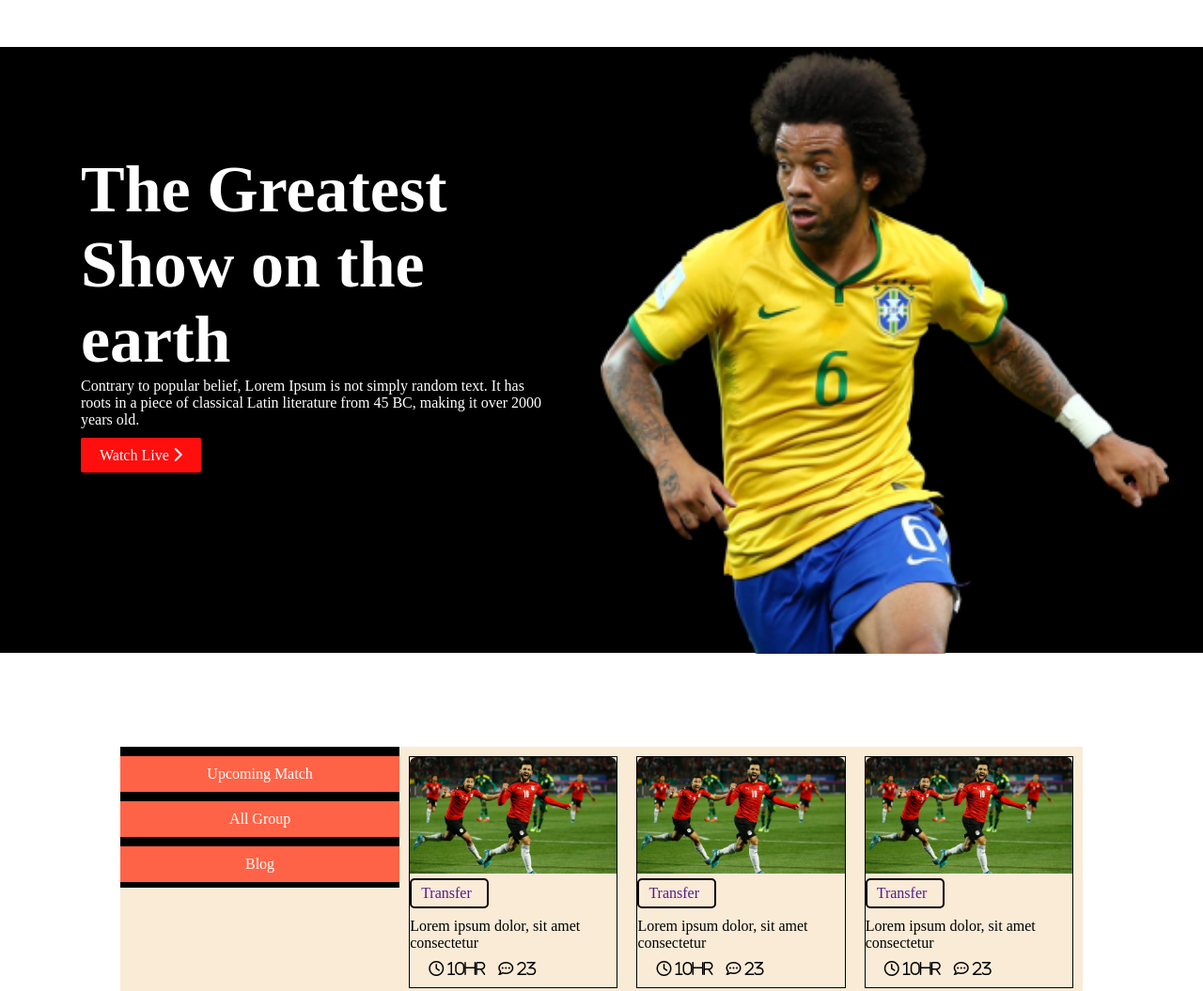
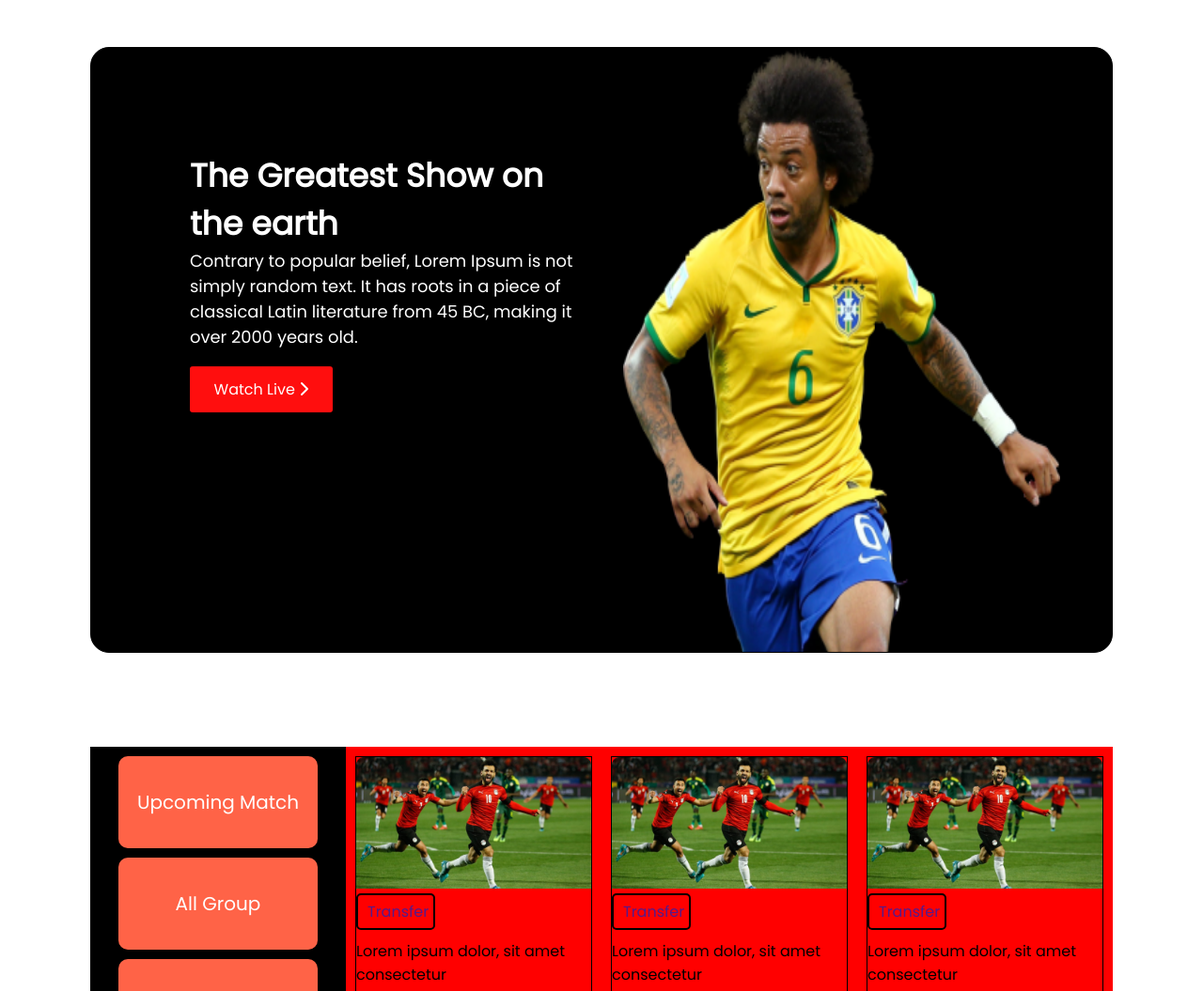
Before and after one commit to codex-zubair/premier-leauge, a plain HTML site: page blog.html in a window 1280 px wide. Shown: the top 1055 px of the page at 94% size. Drawn offline with Linux system fonts and the light colour scheme; a web font is replaced by a local one.

Commit message:
almost ready

```diff
--- a/blog.html
+++ b/blog.html
@@ -8,9 +8,10 @@
       src="https://kit.fontawesome.com/6f5c6fb9f0.js"
       crossorigin="anonymous"
     ></script>
-
     <link rel="stylesheet" href="style.css" />
-
+    <link rel="preconnect" href="https://fonts.googleapis.com">
+<link rel="preconnect" href="https://fonts.gstatic.com" crossorigin>
+<link href="https://fonts.googleapis.com/css2?family=News+Cycle&family=Poppins&display=swap" rel="stylesheet">
     <title>Premier League</title>
   </head>
   <body>
--- a/style.css
+++ b/style.css
@@ -13,10 +13,8 @@ body
     display: flex;
     flex-direction: column;
     align-items: center;
+    font-family: 'Poppins', sans-serif;
 }
-
-
-
 
 
 
@@ -31,7 +29,7 @@ header
     margin-top: 50px;
     display: flex;
     justify-content: center;
-    width: 1320px;
+    width: 85%;
     height: 645px;
 
 }
@@ -45,6 +43,7 @@ header
     border-radius: 20px;
 
 
+
 }
 
 
@@ -54,6 +53,7 @@ header
     margin-bottom: 111px;
     margin-left: 105px;
     margin-right: 23px;
+    width: 50%;
 
 
 
@@ -62,13 +62,15 @@ header
 .header-section-left-div h1
 {
     color: white;
-    font-size: 70px;
+    font-size: 2.7vw;
 }
 
 .header-section-left-div p
 {
     color: white;
-    font-size: 16px;
+    font-size: 1.4vw;
+    font-weight: 400;
+
 }
 
 .watch-live-button
@@ -77,10 +79,11 @@ header
     position: relative;
     text-decoration: none;
     background-color: rgb(255, 14, 14);
-    padding: 10px 20px;
-    top: 20px;
+    padding: 1vw 2vw;
+    top: 30px;
     color: white;
-    border-radius: 2px;
+    border-radius: 3px;
+
 }
 
 
@@ -98,8 +101,8 @@ header
 
 .header-section-right-div img
 {
-    width: 605px;
-    height: 645px;
+    height: 100%;
+    width: 100%;
 }
 
 /* header Section End */
@@ -113,9 +116,9 @@ header
 main
 {
     display: flex;
-    background-color: antiquewhite;
-    width: 80%;
+    width: 85%;
     margin-top: 100px;
+    background-color: red;
 
 }
 
@@ -125,14 +128,15 @@ main
 aside
 {
     background-color: black;
-    width: 40%;
-    height: 150px;
+    width: 25%;
+    height: 25%;
 }
 
 .menu-div
 {
     display: flex;
     flex-direction: column;
+
 }
 
 .menu-div a
@@ -140,8 +144,14 @@ aside
     text-decoration: none;
     color: white;
     margin-top: 10px;
+    margin-left:30px;
+    margin-right: 30px;
     text-align: center;
-    padding: 10px 20px ;
+    padding-top: 34px;
+    padding-bottom: 34px;
+    border-radius: 10px;
+    font-size: 20px;
+
     background-color: tomato;
 
 
@@ -155,6 +165,7 @@ aside
 .articles-parent-section
 {
     display: grid;
+    width: 75%;
     grid-template-columns: repeat(3,1fr);
 
 }
@@ -219,8 +230,8 @@ aside
 footer
 {
     background-color: darkgrey;
-    width: 80%;
     text-align: center;
+    width: 100%;
 }
 
 .footer-menu-link
```
